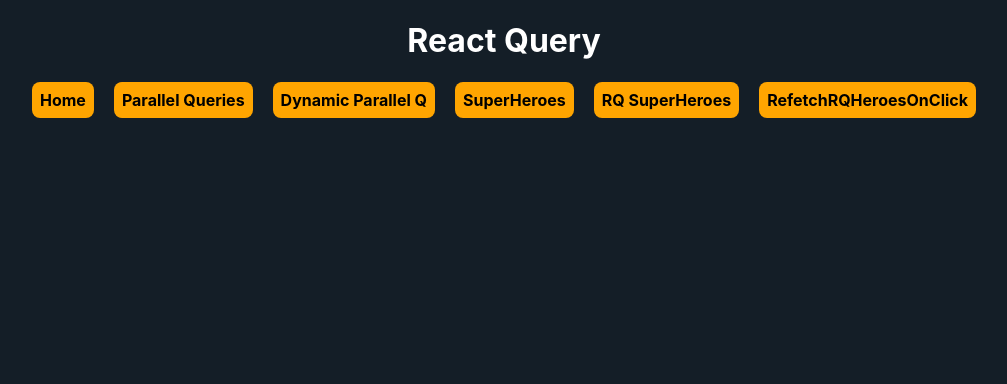
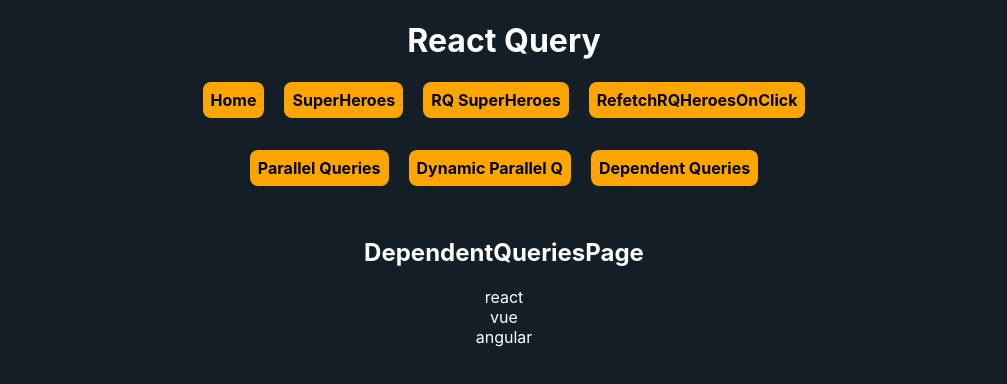
Before and after one commit to LemmyMwaura/Tanstack-RQuery, a React (Vite) app: page /rq-dependent in a window 1280 px wide. Shown: the top 384 px of the page, without its empty margins (136-1143 px from the left). Built offline with nearby package versions, Linux system fonts and the light colour scheme; data requests are answered from the project's data file.

Commit message:
feat: setup dependent queries

```diff
--- a/db.json
+++ b/db.json
@@ -34,5 +34,17 @@
       "id":3,
       "name":"Rachel Green"
     }
+  ],
+  "users":[
+    {
+      "id": "lemminton@gmail.com",
+      "channelId":"codeWithLemmy"
+    }
+  ],
+  "channels":[
+    {
+      "id":"codeWithLemmy",
+      "courses":["react","vue","angular"]
+    }
   ]
 }
--- /dev/null
+++ b/src/components/DependentQueriesPage.jsx
@@ -0,0 +1,36 @@
+import axios from 'axios'
+import React from 'react'
+import { useQuery } from 'react-query'
+
+const fetchUserByEmail = (email) => {
+  return axios.get(`http://localhost:4000/users/${email}`)
+}
+
+const fetchCoursesByChannelId = (channelID) => {
+  return axios.get(`http://localhost:4000/channels/${channelID}`)
+}
+
+const DependentQueriesPage = ({ email }) => {
+  const {data: user} = useQuery(['user', email] ,() => fetchUserByEmail(email))
+  const channelID = user?.data.channelId
+
+  const {data: courses} = useQuery(['courses', channelID], () => fetchCoursesByChannelId(channelID),{
+    enabled: !!channelID,
+  })
+
+  return (
+    <div>
+      <h2 className="title">
+        DependentQueriesPage
+      </h2>
+
+      {!!channelID &&
+        courses?.data.courses.map((course, index) => {
+          return <div key={index}>{course}</div>
+        })
+      }
+    </div>
+  )
+}
+
+export default DependentQueriesPage
--- a/src/components/Header.jsx
+++ b/src/components/Header.jsx
@@ -7,23 +7,29 @@
 import RQSuperhero from './RQSuperhero';
 import ParallelQueriesPage from './ParallelQueriesPage';
 import DynamicParallelQueries from './DynamicParallelQueries';
+import DependentQueriesPage from './DependentQueriesPage';
 
 export default function Header() {
   return (
-    <div>
+    <div className='header'>
       <nav className='primary-nav'>
         <NavLink to='/'>Home</NavLink>
-        <NavLink to='/rq-parallel'>Parallel Queries</NavLink>
-        <NavLink to='/rq-dynamic-parallel'>Dynamic Parallel Q</NavLink>
         <NavLink to='/super-heroes'>SuperHeroes</NavLink>
         <NavLink to='/rq-super-heroes'>RQ SuperHeroes</NavLink>
         <NavLink to='/refetch-rq-super-heroes'>RefetchRQHeroesOnClick</NavLink>
+      </nav>
+
+      <nav className='primary-nav'>
+        <NavLink to='/rq-parallel'>Parallel Queries</NavLink>
+        <NavLink to='/rq-dynamic-parallel'>Dynamic Parallel Q</NavLink>
+        <NavLink to='/rq-dependent'>Dependent Queries</NavLink>
       </nav>
 
       <Routes>
         <Route path='/' element={<Homepage/>}/>
         <Route path='/rq-parallel' element={<ParallelQueriesPage/>}/>
         <Route path='/rq-dynamic-parallel' element={<DynamicParallelQueries heroIds={[1,3]}/>}/>
+        <Route path='/rq-dependent' element={<DependentQueriesPage email="lemminton@gmail.com"/>}/>
         <Route path='/super-heroes' element={<SuperHeroesPage/>}/>
         <Route path='/rq-super-heroes' element={<RQSuperHeroespage/>}/>
         <Route path='/refetch-rq-super-heroes' element={<RefetchRQsuperheroes/>}/>
```
Also changed, not shown: 1 other file (tests, documents, lock files or other folders).
